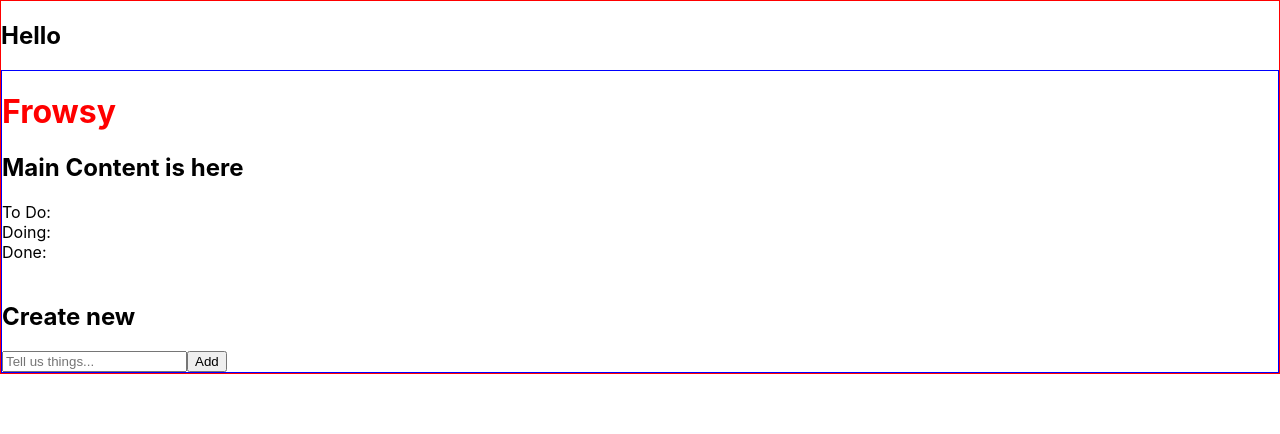
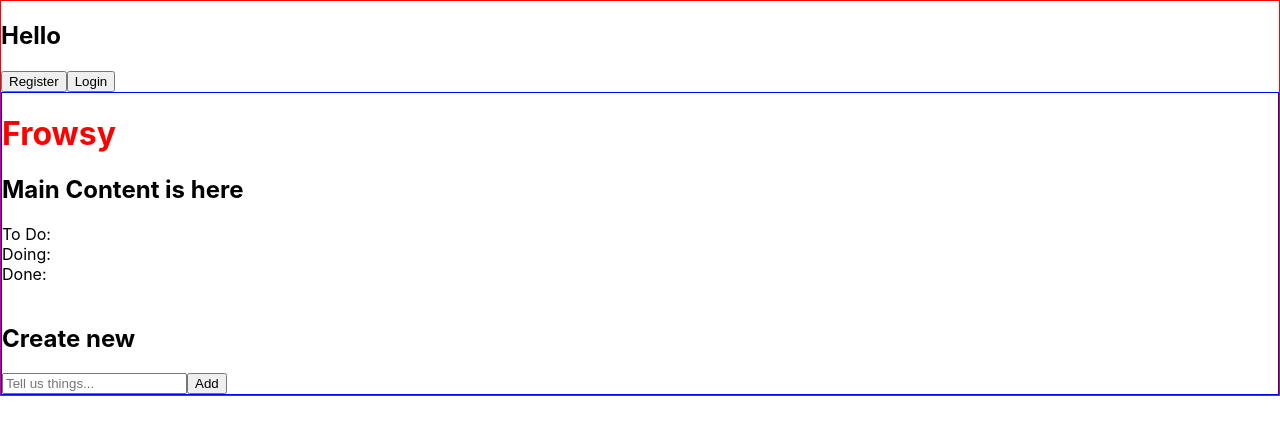
Before and after one commit to bnmlucky/frowsy-front-end, a React (Create React App) app in the folder frowsy-front-end/: page / in a window 1280 px wide. Shown: the top 434 px of the page. Built offline with nearby package versions, Linux system fonts and the light colour scheme.

Commit message:
added Register and Login buttons to App.js

```diff
--- a/frowsy-front-end/src/App.js
+++ b/frowsy-front-end/src/App.js
@@ -21,6 +21,8 @@ class App extends Component {
     return (
       <div className="appJs-main-div">
         <h2>Hello</h2>
+        <button>Register</button>
+        <button>Login</button>
         <MainContent />
       </div>
     );
```
